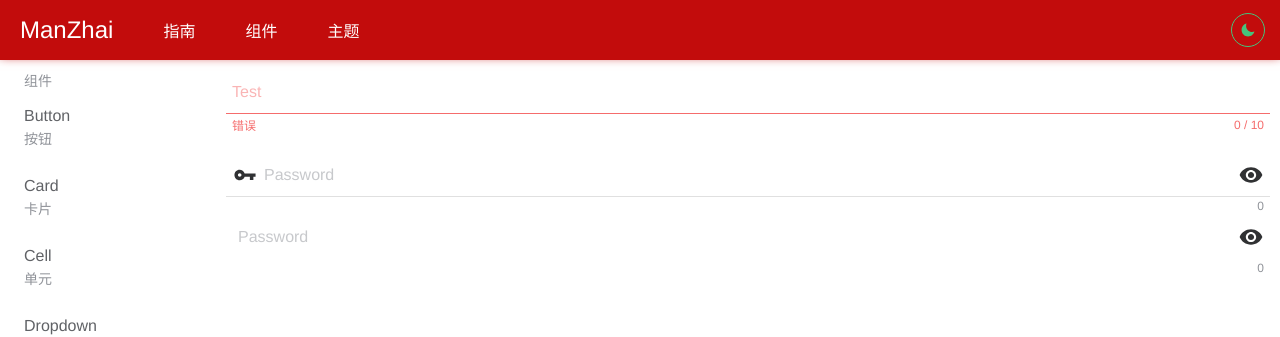
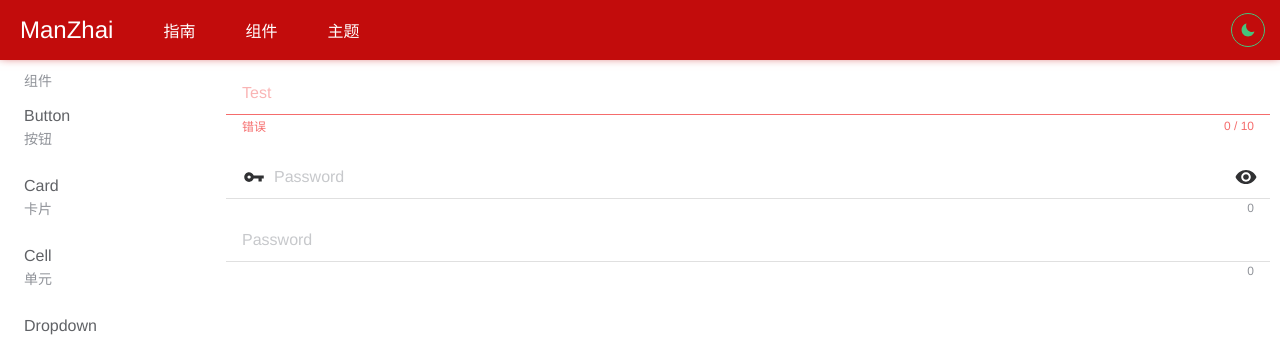
Before and after one commit to ljw1412/manzhai-ui, a Vue app: page /#/component/input in a window 1280 px wide. Shown: the top 337 px of the page. Built offline with nearby package versions, Linux system fonts and the light colour scheme.

Commit message:
[Input] 改为render

```diff
--- a/example/views/Component/Input.vue
+++ b/example/views/Component/Input.vue
@@ -13,14 +13,11 @@
       type="password"
       label="Password"
       show-word-count
-      id="password">
-      <mz-icon slot="prepend"
-        name="md-key"
-        size="26"></mz-icon>
-
-      <mz-icon slot="append"
-        name="md-eye"
-        size="26"></mz-icon>
+      prepend-icon="md-key"
+      append-icon="md-eye"
+      id="password"
+      @prependClick="iconClick"
+      @appendClick="iconClick">
     </mz-input>
 
     <mz-input v-model="value"
@@ -44,6 +41,10 @@ import { Component, Vue } from 'vue-property-decorator'
 @Component
 export default class ComponentInput extends Vue {
   value = ''
+
+  iconClick() {
+    console.log('!!!')
+  }
 }
 </script>
 
--- a/packages/Input/Input.vue
+++ b/packages/Input/Input.vue
@@ -1,60 +1,16 @@
-<template>
-  <div class="mz-input"
-    :class="{
-      'mz-input--error':error,
-      'mz-input--outlined':outlined,
-      'mz-input--focused':isFocused
-    }">
-    <div class="mz-input__container">
-      <div v-if="$slots.prepend"
-        ref="prepend"
-        class="mz-input__prepend">
-        <slot name="prepend"></slot>
-      </div>
-      <!-- <div class="mz-input__content"> -->
-      <input class="mz-input__inner"
-        ref="input"
-        v-bind="$attrs"
-        :value="value"
-        :type="type"
-        :maxlength="maxlength"
-        :readonly="readonly"
-        :autocomplete="autocomplete?'on':'off'"
-        @compositionstart="onCompositionstart"
-        @compositionupdate="onCompositionUpdate"
-        @compositionend="onCompositionEnd"
-        @input="onInput"
-        @focus="onFocus"
-        @blur="onBlur"
-        @change="onChange" />
-      <!-- </div> -->
-      <div v-if="$slots.append"
-        class="mz-input__append">
-        <slot name="append"></slot>
-      </div>
-      <label class="mz-input__label"
-        :for="$attrs.id"
-        :class="{
-            'mz-input__label--above':isFocused || value,
-            'mz-input__label--focused':isFocused
-        }"
-        :style="labelStyles">{{label}}</label>
-      <div class="mz-input__line"
-        :class="{'mz-input__line--active':isFocused}"></div>
-    </div>
-    <div class="mz-input__helper-line flex-center-space-between">
-      <div class="mz-input__helper-text">{{error?errorMessage:hint}}</div>
-      <div v-if="showWordCount"
-        class="mz-input__counter">{{countStr}}</div>
-    </div>
-  </div>
-</template>
+<script lang="tsx">
+import { Component, Vue, Prop, Ref, Mixins } from 'vue-property-decorator'
+import MzIcon from '../Icon/index'
+import MzImage from '../Image/index'
+import SizeMixin from '@/mixins/size'
+import { CreateElement } from 'vue'
 
-<script lang="ts">
-import { Component, Vue, Prop, Ref, Mixins } from 'vue-property-decorator'
-import SizeMixin from '@/mixins/size'
-
-@Component
+@Component({
+  components: {
+    MzIcon,
+    MzImage
+  }
+})
 export default class MzInput extends Mixins(SizeMixin) {
   @Prop([String, Number])
   readonly value!: string | number
@@ -70,6 +26,14 @@ export default class MzInput extends Mixins(SizeMixin) {
   readonly outlined!: boolean
   @Prop(Boolean)
   readonly error!: boolean
+  @Prop(String)
+  readonly prependIcon!: string
+  @Prop(String)
+  readonly prependSrc!: string
+  @Prop(String)
+  readonly appendIcon!: string
+  @Prop(String)
+  readonly appendSrc!: string
   @Prop(String)
   readonly errorMessage!: string
   @Prop([String, Number])
@@ -87,12 +51,19 @@ export default class MzInput extends Mixins(SizeMixin) {
 
   isFocused = false
   isComposing = false
-  prependWidth = 0
 
-  get labelStyles() {
-    return {
-      left: this.isFocused || this.value ? undefined : this.prependWidth + 'px'
-    }
+  get mzInputClasses() {
+    return [
+      'mz-input',
+      'color-transition',
+      {
+        'mz-input--error': this.error,
+        'mz-input--outlined': this.outlined,
+        'mz-input--focused': this.isFocused,
+        'mz-input--prepend': this.prependIcon || this.prependSrc,
+        'mz-input--append': this.appendIcon || this.appendSrc
+      }
+    ]
   }
 
   get count() {
@@ -102,6 +73,110 @@ export default class MzInput extends Mixins(SizeMixin) {
 
   get countStr() {
     return this.maxlength ? this.count + ' / ' + this.maxlength : this.count
+  }
+
+  renderInput() {
+    return (
+      <input
+        class="mz-input__inner"
+        ref="input"
+        attrs={this.$attrs}
+        value={this.value}
+        type={this.type}
+        maxlength={this.maxlength}
+        readonly={this.readonly}
+        autocomplete={this.autocomplete ? 'on' : 'off'}
+        on-compositionstart={this.onCompositionstart}
+        on-compositionupdate={this.onCompositionUpdate}
+        on-compositionend={this.onCompositionEnd}
+        on-input={this.onInput}
+        on-focus={this.onFocus}
+        on-blur={this.onBlur}
+        on-change={this.onChange}
+      />
+    )
+  }
+
+  renderIcon(type: string, icon?: string, src?: string) {
+    const data = {
+      class: `mz-input__icon-${type}`,
+      on: {
+        click: () => {
+          this.$emit(`${type}Click`)
+          this.$emit(`${type}-click`)
+        }
+      }
+    }
+
+    if (icon) {
+      const props = { name: icon, size: '24' }
+      Object.assign(data, { props })
+      return <mz-icon {...data}></mz-icon>
+    }
+    if (src) {
+      const props = { src, fit: 'contain', width: '24px', height: '24px' }
+      Object.assign(data, { props })
+      return <mz-image {...data}></mz-image>
+    }
+    return null
+  }
+
+  renderLine() {
+    if (this.outlined) {
+      return null
+    }
+    const classes = {
+      'mz-input__line': true,
+      'mz-input__line--active': this.isFocused
+    }
+    return <div class={classes}></div>
+  }
+
+  renderContainer() {
+    const label = (
+      <label
+        class={{
+          'mz-input__label': true,
+          'mz-input__label--above': this.isFocused || this.value,
+          'mz-input__label--focused': this.isFocused
+        }}
+        for={this.$attrs.id}
+      >
+        {this.label}
+      </label>
+    )
+
+    return (
+      <div class="mz-input__container">
+        {this.renderInput()}
+        {this.renderIcon('prepend', this.prependIcon, this.prependSrc)}
+        {this.renderIcon('append', this.appendIcon, this.appendSrc)}
+        {label}
+        {this.renderLine()}
+      </div>
+    )
+  }
+
+  renderHelper() {
+    return (
+      <div class="mz-input__helper-line flex-center-space-between">
+        <div class="mz-input__helper-text">
+          {this.error ? this.errorMessage : this.hint}
+        </div>
+        {this.showWordCount && (
+          <div class="mz-input__counter">{this.countStr}</div>
+        )}
+      </div>
+    )
+  }
+
+  render(h: CreateElement) {
+    return (
+      <div class={this.mzInputClasses}>
+        {this.renderContainer()}
+        {this.renderHelper()}
+      </div>
+    )
   }
 
   onCompositionstart(event: CompositionEvent) {
@@ -136,27 +211,14 @@ export default class MzInput extends Mixins(SizeMixin) {
   onChange(event: InputEvent) {
     this.$emit('change', (event.target as HTMLInputElement).value)
   }
-
-  update() {
-    if (this.prependRef) {
-      this.prependWidth = this.prependRef.clientWidth
-    }
-  }
-
-  mounted() {
-    this.update()
-  }
-
-  updated() {
-    this.update()
-  }
 }
 </script>
 
 <style lang="scss">
 @import '@/styles/common/index.scss';
 .mz-input {
-  --mz-input__input-padding: 20px 6px 6px;
+  --mz-input__input-left: 16px;
+  --mz-input__input-padding: 20px var(--mz-input__input-left) 6px;
   --mz-input__input-font-size: 16px;
   --mz-input__input-font-color: var(--color-text-primary);
   --mz-input__input-caret-color: var(--color-primary);
@@ -170,44 +232,31 @@ export default class MzInput extends Mixins(SizeMixin) {
 
   &__container {
     position: relative;
-    display: flex;
-    align-items: center;
-    &::before {
-      content: '';
-      position: absolute;
-      bottom: 0;
-      left: 0;
-      width: 100%;
-      height: 1px;
-      background-color: var(--mz-input__line-color);
-    }
   }
 
-  &__prepend {
-    flex-shrink: 0;
-    display: flex;
-    padding-left: 6px;
-    .mz-icon {
-      @include mzColor(var(--mz-input__icon-color));
-    }
+  &__icon-prepend {
+    position: absolute;
+    top: 50%;
+    left: 16px;
+    transform: translateY(-50%);
+    fill: var(--mz-input__icon-color);
+    pointer-events: none;
   }
 
-  &__append {
-    flex-shrink: 0;
-    display: flex;
-    padding-right: 6px;
-    .mz-icon {
-      @include mzColor(var(--mz-input__icon-color));
-    }
+  &__icon-append {
+    position: absolute;
+    top: 50%;
+    right: 12px;
+    transform: translateY(-50%);
+    fill: var(--mz-input__icon-color);
   }
 
   &__label {
     pointer-events: none;
     position: absolute;
-    left: 6px;
+    left: var(--mz-input__input-left);
     right: initial;
     top: 50%;
-    padding-left: 6px;
     color: var(--mz-input__label-color);
     transform: translateY(-50%);
     transform-origin: left center;
@@ -225,7 +274,6 @@ export default class MzInput extends Mixins(SizeMixin) {
   }
 
   &__inner {
-    flex-grow: 1;
     box-sizing: border-box;
     font-size: var(--mz-input__input-font-size);
     color: var(--mz-input__input-font-color);
@@ -234,6 +282,7 @@ export default class MzInput extends Mixins(SizeMixin) {
     padding: var(--mz-input__input-padding);
     border-radius: 0;
     border: none;
+    border-bottom: 1px solid var(--mz-input__line-color);
     outline: none;
     background: none;
     appearance: none;
@@ -259,9 +308,29 @@ export default class MzInput extends Mixins(SizeMixin) {
   }
 
   &__helper-line {
-    padding: 2px 6px;
+    padding: 2px 16px;
     color: var(--mz-input__message-color);
     font-size: var(--mz-input__message-font-size);
+  }
+
+  &--prepend {
+    --mz-input__input-left: 48px;
+    // .mz-input {
+    //   &__inner {
+    //     padding-left: 48px;
+    //   }
+    //   &__label {
+    //     left: 48px;
+    //   }
+    // }
+  }
+
+  &--append {
+    .mz-input {
+      &__inner {
+        padding-right: 48px;
+      }
+    }
   }
 
   &--error {
```
